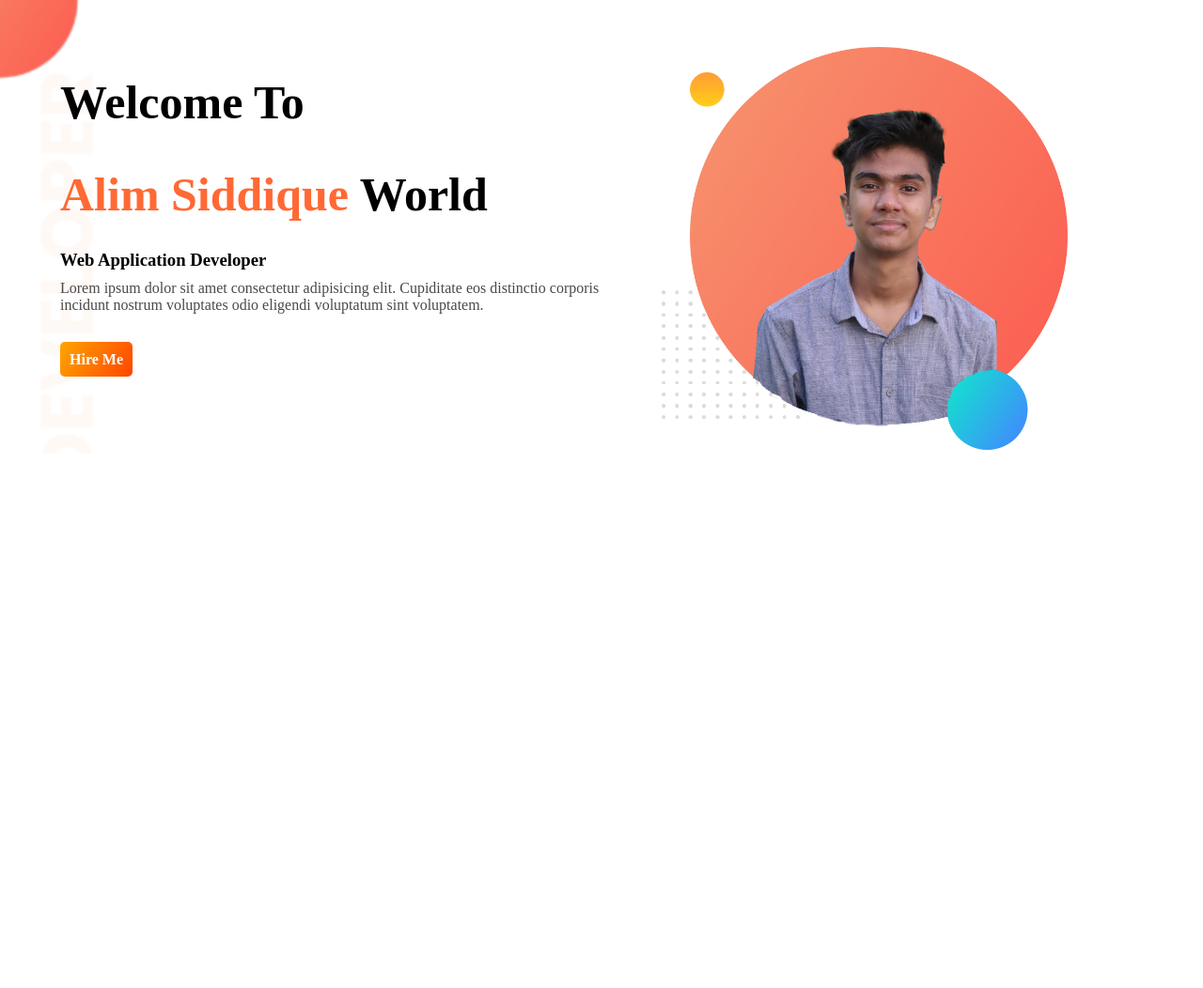
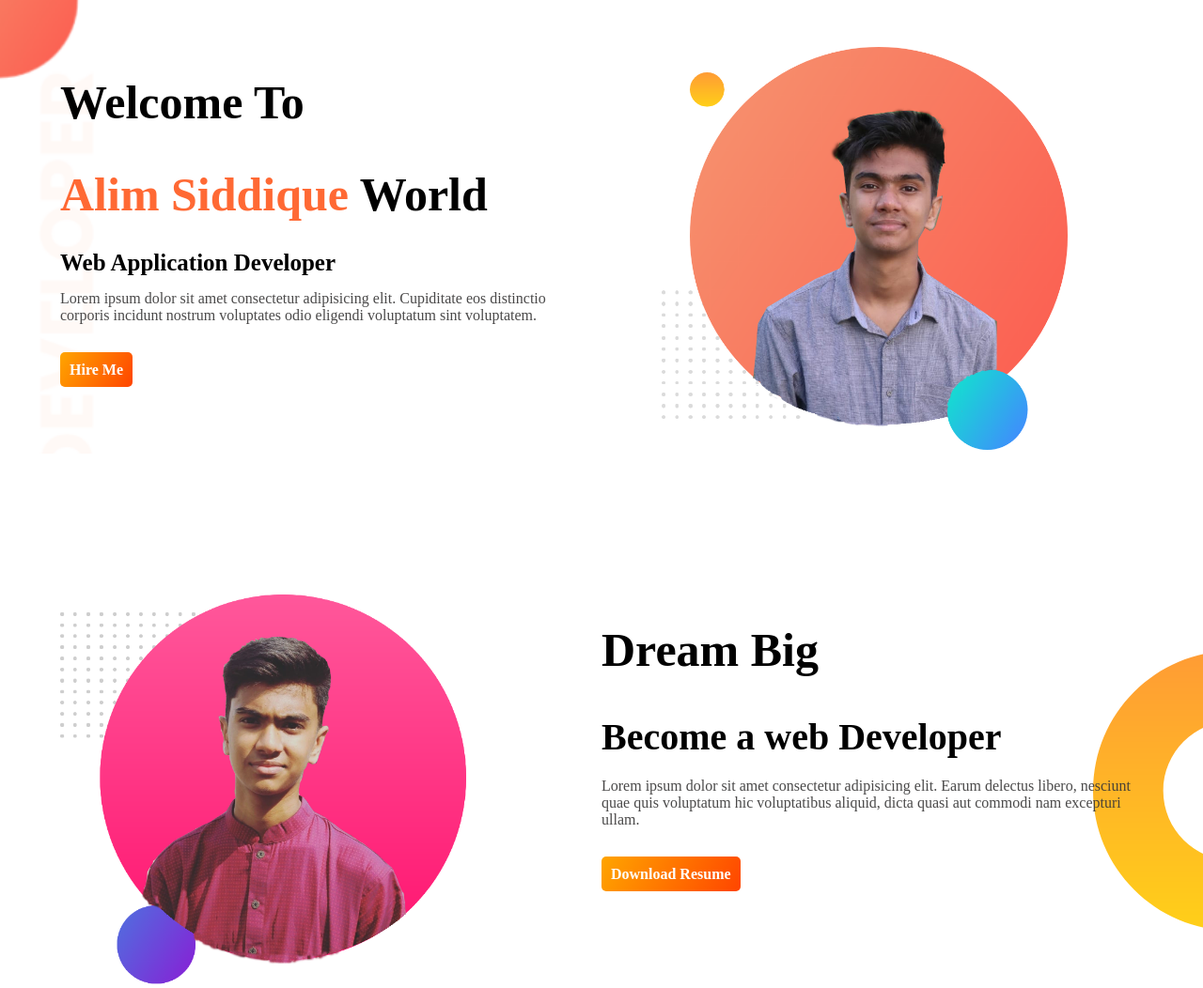
Before and after one commit to Alimsdk/developer-portfolio, a plain HTML site: page index.html in a window 1280 px wide. Shown: the whole page at 94% size. Before the commit the page ends 800 px from the top, so only its background shows below. Drawn offline with Linux system fonts and the light colour scheme.

Commit message:
intro part  added

```diff
--- a/index.html
+++ b/index.html
@@ -24,6 +24,18 @@
             <img src="photos/my-photo.png" alt="">
         </div>
     </section>
+    <section class="dream-big">
+        <div class="half-width">
+            <img src="photos/my-bg2.png" alt="">
+        </div>
+        <div class="half-width" style="padding: 0;">
+            <h1 class="sech1">Dream Big</h1>
+            <h2 class="sech2">Become a web Developer</h2>
+            <p>Lorem ipsum dolor sit amet consectetur adipisicing elit. Earum delectus libero, nesciunt quae quis
+                voluptatum hic voluptatibus aliquid, dicta quasi aut commodi nam excepturi ullam.</p>
+            <a class="link-btn" target="_target" href="#"> Download Resume </a>
+        </div>
+    </section>
 </body>
 
 </html>
--- a/style.css
+++ b/style.css
@@ -5,7 +5,8 @@ box-sizing: border-box;}
 .top-banner{display: flex;
 background-image: url(images/top-banner.png);
 background-repeat: no-repeat;
-background-size: cover;}
+background-size: cover;
+margin-bottom: 150px;}
 .half-width{width: 50%;
 padding-left: 5%;}
 .half-width img{width: 75%;}
@@ -15,9 +16,13 @@ margin-top: 80px;}
 .headtwo{font-size: 50px;
 margin-top: 40px;
 margin-bottom: 30px;}
-h3{margin-bottom: 10px;}
+h1{font-size: 50px;}
+h2{font-size: 40px;}
+h3{font-size: 25px;
+    margin-bottom: 15px;}
 .half-width p{color: rgba(56, 55, 55, 0.911);
-margin-bottom: 40px;}
+margin-bottom: 40px;
+padding-right: 50px;}
 #main-img{margin-top: 50px;}
 .link-btn{ text-decoration: none;
           background-image: linear-gradient(120deg,orange,orangered);
@@ -28,3 +33,13 @@ margin-bottom: 40px;}
           font-weight: 700;
           margin:0 auto;
 }
+.dream-big{display: flex;
+background-image: url(images/dream-bg.png);
+background-repeat: no-repeat;
+background-position: right;}
+
+.sech1{font-size: 50px;
+margin-top: 30px;}
+.sech2{font-size: 40px;
+margin-top: 40px;
+margin-bottom: 20px;}
```
